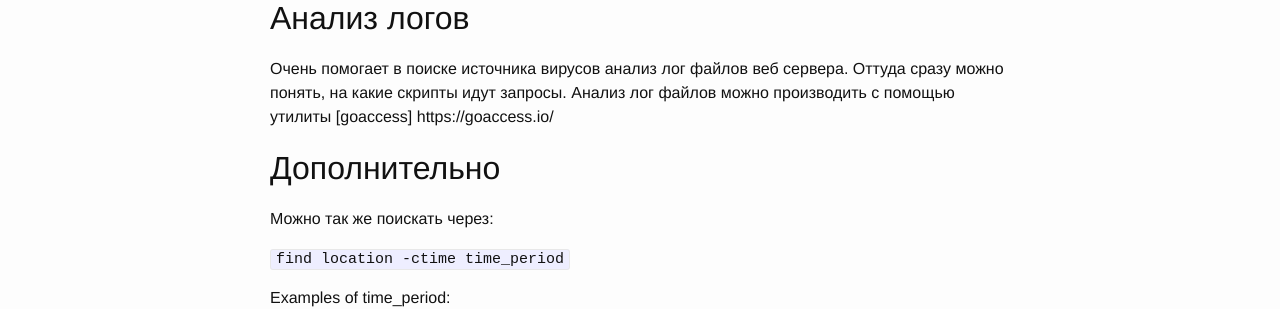
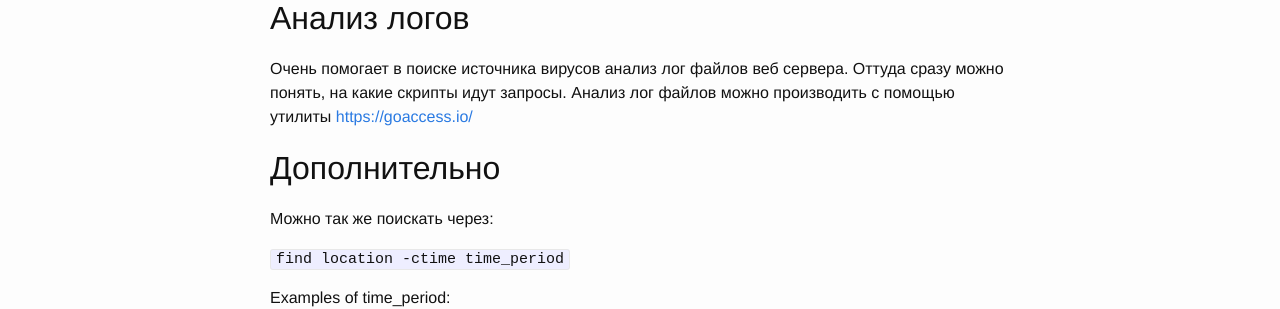
Before and after one commit to petun/petun.github.io, a Jekyll site: the page built from _posts/2017-10-10-hosting-virus-how-to.markdown, in a window 1280 px wide. Shown: the part 952-1261 px from the top of the page. Built offline with Jekyll 4.4.1, drawn with Linux system fonts in a browser that asks for light colours.

Commit message:
Update 2017-10-10-hosting-virus-how-to.markdown

```diff
--- a/_posts/2017-10-10-hosting-virus-how-to.markdown
+++ b/_posts/2017-10-10-hosting-virus-how-to.markdown
@@ -45,7 +45,7 @@ tar zxvf petun.ru.php.tgz
 
 ## Анализ логов
 
-Очень помогает в поиске источника вирусов анализ лог файлов веб сервера. Оттуда сразу можно понять, на какие скрипты идут запросы. Анализ лог файлов можно производить с помощью утилиты [goaccess] https://goaccess.io/
+Очень помогает в поиске источника вирусов анализ лог файлов веб сервера. Оттуда сразу можно понять, на какие скрипты идут запросы. Анализ лог файлов можно производить с помощью утилиты [https://goaccess.io/](goaccess)
 
 ## Дополнительно
 
```
